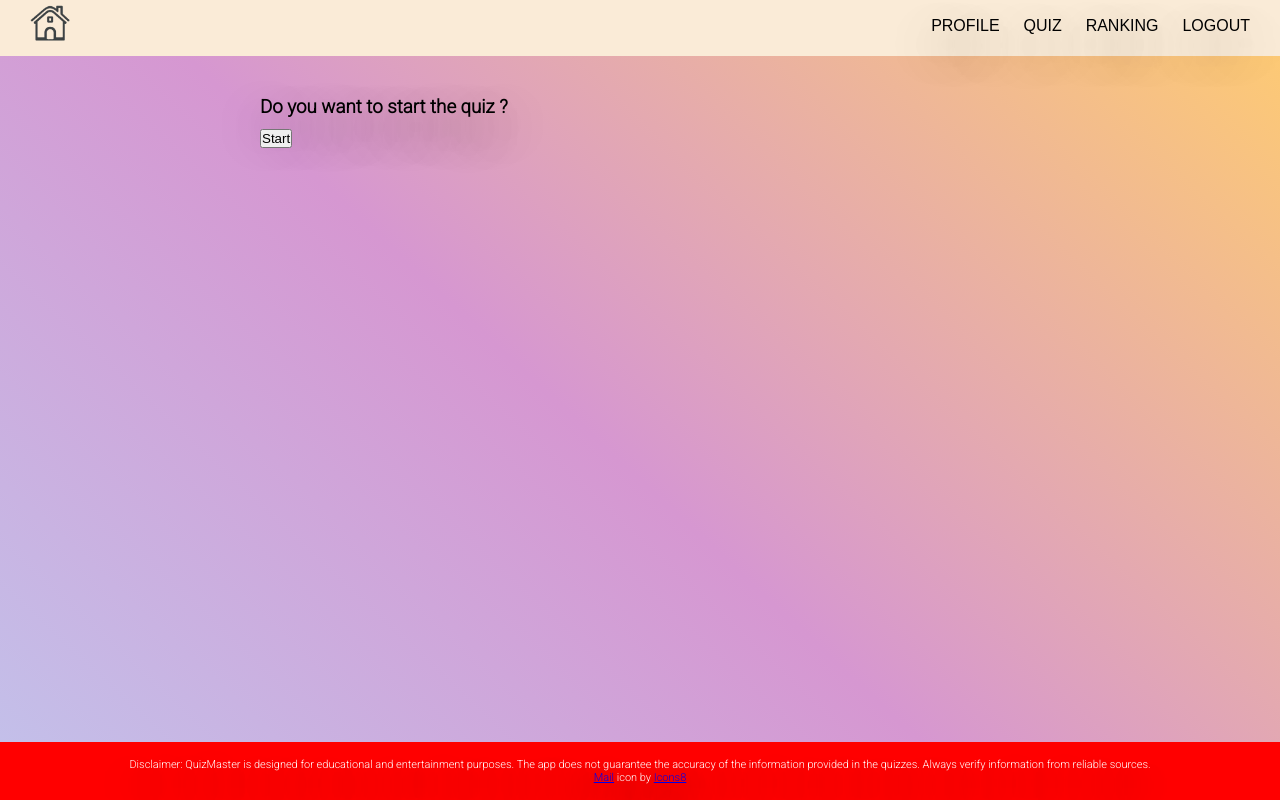
After one commit to juhum/QuizApp, a Flask app: page /quiz/start in a window 1280 px wide. The commit adds this page. Run offline with Flask 3, Linux system fonts and the light colour scheme; a user stored in the database is signed in; parts of the project's set-up code (start-up, migrations or seed data) failed here and were passed over.

Commit message:
implemented quiz start page, now questions are in randomized order, questions set to 5.

```diff
--- a/website/templates/base.html
+++ b/website/templates/base.html
@@ -19,7 +19,7 @@
     {% if user.is_authenticated %}
       <div class="no-dropdown">
           <a class="nav-item nav-link" id="profile" href="{{ url_for('views.profile', username=user.nick_name) }}">Profile</a>
-            <a class="nav-item nav-link" id="quiz" href="/quiz">Quiz</a>
+            <a class="nav-item nav-link" id="quiz" href="/quiz/start">Quiz</a>
             <a class="nav-item nav-link" id="leaderboard" href="/leaderboard">Ranking</a>
                 <a class="nav-item nav-link" id="logout" href="/logout">Logout</a>
           </div>
@@ -27,7 +27,7 @@
       <button onclick="dropdownMenu()" class="dropdown-btn dropbtn">&equiv;</button>
 <div id="myDropdown" class="dropdown-content">
   <a class="nav-item nav-link" id="profile" href="{{ url_for('views.profile', username=user.nick_name) }}">Profile</a>
-  <a class="nav-item nav-link" id="quiz" href="/quiz">Quiz</a>
+  <a class="nav-item nav-link" id="quiz" href="/quiz/start">Quiz</a>
   <a class="nav-item nav-link" id="leaderboard" href="/leaderboard">Ranking</a>
   <a class="nav-item nav-link" id="logout" href="/logout">Logout</a>
 </div>
--- /dev/null
+++ b/website/templates/quiz_start.html
@@ -0,0 +1,10 @@
+{% extends "base.html" %}
+{% block title %}Quiz{% endblock %}
+
+{% block content %}
+<div id="main-container">
+<link rel="stylesheet" href="../static/css/quizstartstyle.css">
+<h3>Do you want to start the quiz ?</h3>
+<button class="button" onclick="window.location.href='{{ url_for('views.quiz', question_index=0) }}'">Start</button>
+</div>
+{% endblock %}
--- a/website/views.py
+++ b/website/views.py
@@ -2,6 +2,7 @@ from flask import Blueprint, render_template, request, redirect, url_for, flash
 from flask_login import login_required, current_user
 from .models import User, Questions, Question_choices, User_question_answers, Quiz_attempt
 from website import db
+from random import shuffle
 
 views = Blueprint('views', __name__)
 
@@ -16,14 +17,22 @@ def home():
 @login_required
 def quiz():
     questions = Questions.query.all()
+    shuffle(questions)  # Randomize the order of the questions
+    questions = questions[:5]  # Select the first 5 questions for the quiz
     choices = Question_choices.query.all()
     current_question_index = int(request.args.get('question_index', 0))
     user = current_user  # Assuming you are using Flask-Login's current_user
+
+    current_question_index = int(request.args.get('question_index', 0))
+    if current_question_index >= len(questions):
+        current_question_index = 0
 
     # Reset the points for the current quiz
     if current_question_index == 0:
         Quiz_attempt.query.filter_by(user_id=current_user.user_id).delete()
         db.session.commit()
+
+
 
 
     if request.method == 'POST':
@@ -32,7 +41,7 @@ def quiz():
         # Save the user's answer and perform necessary actions
 
         # Check if there are more questions
-        if current_question_index + 1 < len(questions):
+        if current_question_index + 1 < 5:
             next_question_index = current_question_index + 1
             return redirect(url_for('views.quiz', question_index=next_question_index))
         else:
@@ -50,6 +59,7 @@ def quiz():
 def submit_answer(question_id):
     selected_choice_id = request.form.get('choice')
     current_question_index = int(request.args.get('question_index', 0))
+
     if not selected_choice_id:
         flash('Please select a choice before submitting the form.')
         return redirect(url_for('views.quiz', question_index=current_question_index))
@@ -71,6 +81,8 @@ def submit_answer(question_id):
 
     db.session.commit()
 
+
+
     print('Current points before update:', current_user.points)
     if is_right_choice:
         current_user.points += 1
@@ -79,14 +91,12 @@ def submit_answer(question_id):
         db.session.commit()
 
     # Check if there are more questions
-    questions = Questions.query.all()
     current_question_index = int(request.args.get('question_index', 0))
-    if current_question_index + 1 < len(questions):
+    if current_question_index + 1 < 5:
         next_question_index = current_question_index + 1
         return redirect(url_for('views.quiz', question_index=next_question_index))
     else:
-        # Quiz completed, redirect to the completion page
-        print("Quiz attempt points:", quiz_attempt.points)
+        # Quiz completed, redirect to a result page or any other page
         return redirect(url_for('views.quiz_completed'))
 
 
@@ -112,11 +122,7 @@ def quiz_completed():
 def profile(username):
     if not username:
         return "Invalid username", 400
-    # # Fetch the user based on the provided username
-    # user = current_user
-    # user = user.nick_name
-    # print(user.nick_name)
-    # Check if the user exists
+
     user = User.query.filter_by(nick_name=username).first()
     if user:
         # Assuming you have a relationship between User and User_question_answers
@@ -132,10 +138,8 @@ def profile(username):
 @views.route('/leaderboard')
 @login_required
 def leaderboard():
-    # Retrieve all users
     users = User.query.all()
 
-    # Calculate the total points for each user
     for user in users:
         user_answers = User_question_answers.query.filter_by(user_id=user.user_id).all()
         user.points = sum(answer.is_right_choice for answer in user_answers)
@@ -143,4 +147,10 @@ def leaderboard():
     # Sort the users by points
     users.sort(key=lambda user: user.points, reverse=True)
 
-    return render_template('leaderboard.html', users=users, user=current_user)  # Pass 'current_user' to the template
+    return render_template('leaderboard.html', users=users, user=current_user)
+
+
+@views.route('/quiz/start')
+@login_required
+def start_quiz():
+    return render_template('quiz_start.html', user=current_user)
```
Also changed, not shown: instance/database.db, website/static/css/quizstartstyle.css (added).
